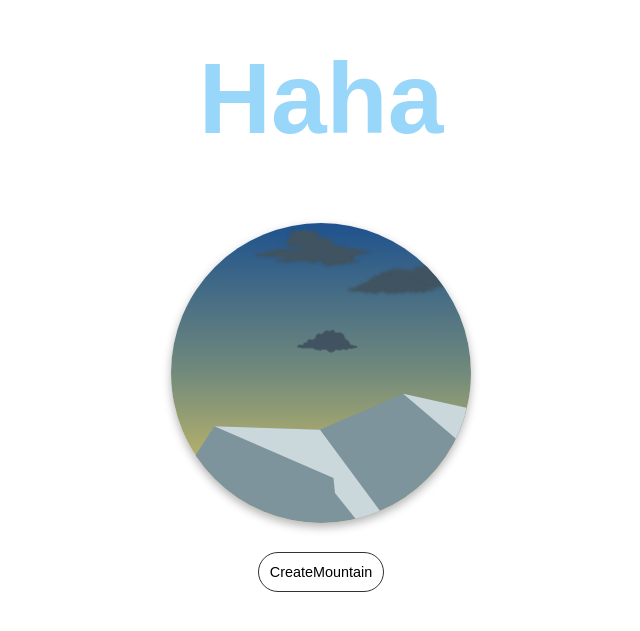
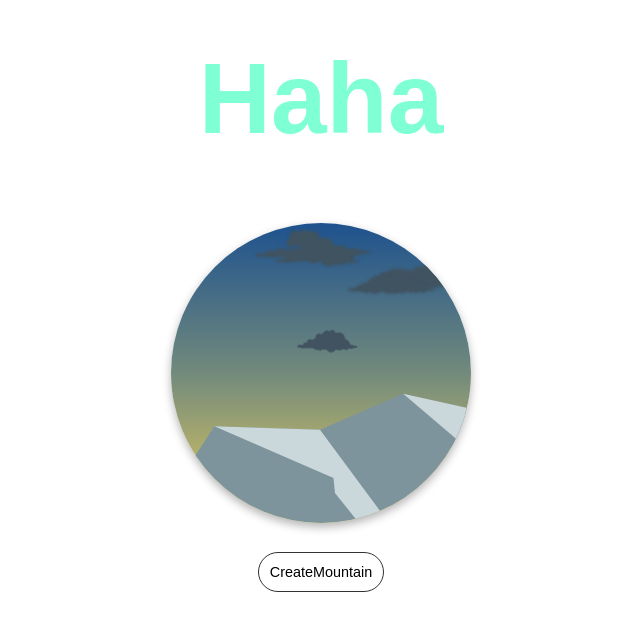
Before and after one commit to oilammk20/2019-polyu-sd3861-lecture2, a plain HTML site: page docs/index.html in a window 1280 px wide. Shown: the part 117-748 px from the top of the page, without its empty margins (319-959 px from the left). Drawn offline with nearby package versions, Linux system fonts and the light colour scheme.

Commit message:
updated style

```diff
--- a/docs/index.html
+++ b/docs/index.html
@@ -1,13 +1,18 @@
 <!DOCTYPE html>
 <html>
 <head>
+    <style>
+    h1{
+        font-size: 100px;color:aquamarine
+    }
+</style>
 <meta charset="UTF-8">
 <title>Mountain</title>
 
 <link rel="stylesheet" type="text/css" href="styles.css">
 </head>
 <body>
-    <h1 style="font-size:100px;color:rgb(153, 215, 250);">Haha</h1>
+    <h1>Haha</h1>
     <svg class="pop" id="svg" width="300" height="300" viewbox="0 0 100 100">
         <filter id="blur">
           <feGaussianBlur stdDeviation="1" />
```
